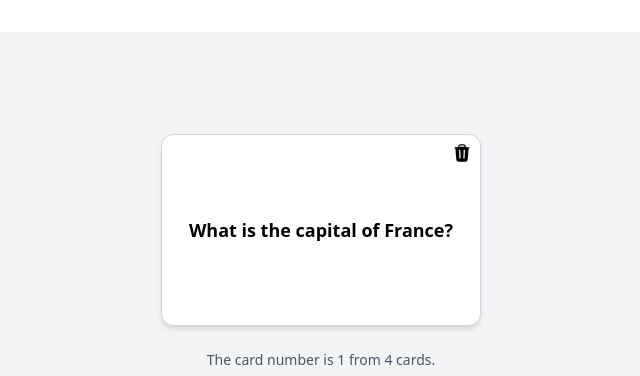
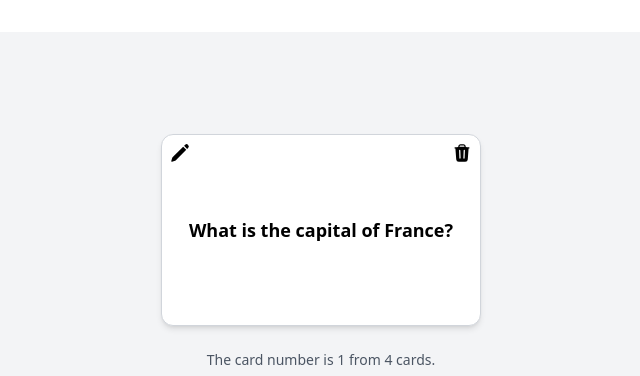
Before and after one commit to 6esterka/flashcards-project, a React (Vite) app: page / in a window 1280 px wide. Shown: the top 376 px of the page, without its empty margins (319-959 px from the left). Built offline with nearby package versions, Linux system fonts and the light colour scheme.

Commit message:
Removing useless comments, Code optimisation, Creating EditCardButton

```diff
--- /dev/null
+++ b/src/components/EditCardButton.tsx
@@ -0,0 +1,26 @@
+
+
+const EditCardButton: React.FC<object> = () => {
+  const onEditButtonClickHandler = (
+    event: React.MouseEvent<HTMLButtonElement>
+  ) => {
+    event.stopPropagation();
+  };
+  return (
+    <button
+      className="absolute top-2 left-2 hover:text-red-700 transition-colors duration-200"
+      onClick={onEditButtonClickHandler}
+    >
+      <svg
+        xmlns="http://www.w3.org/2000/svg"
+        viewBox="0 0 24 24"
+        fill="currentColor"
+        className="w-5 h-5"
+      >
+        <path d="M21.731 2.269a2.625 2.625 0 0 0-3.712 0l-1.157 1.157 3.712 3.712 1.157-1.157a2.625 2.625 0 0 0 0-3.712ZM19.513 8.199l-3.712-3.712-12.15 12.15a5.25 5.25 0 0 0-1.32 2.214l-.8 2.685a.75.75 0 0 0 .933.933l2.685-.8a5.25 5.25 0 0 0 2.214-1.32L19.513 8.2Z" />
+      </svg>
+    </button>
+  );
+};
+
+export default EditCardButton;
--- a/src/components/Flashcard.tsx
+++ b/src/components/Flashcard.tsx
@@ -1,5 +1,7 @@
-import React, { useState,useEffect } from "react";
+import React, { useState} from "react";
 import type { Flashcard } from "../types/flashcard";
+import RemoveCardButton from "./RemoveCardButton";
+import FrontCard from "./FrontCard";
 
 interface FlashcardProps {
   card: Flashcard;
@@ -9,29 +11,11 @@ interface FlashcardProps {
 
 const FlashcardComponent: React.FC<FlashcardProps> = ({ card, onDelete,isBeingDeleted }) => {
   const [flipped, setFlipped] = useState(false);
-  // const [isBeingDeleted, setIsBeingDeleted] = useState(false);
   if (!card) return null;
 
   const handleFlip = () => setFlipped((prev) => !prev);
 
-  const onDeleteButtonClick = (event: React.MouseEvent<HTMLButtonElement>) => {
-    event.stopPropagation();
-    if (confirm("Would you like to remove the card?")) {
-      onDelete(card.id);
-      // setTimeout(() => {
-      //   onDelete(card.id);
-      // }, 300);
-    }
-  };
 
-  // useEffect(()=>{
-  //   if(isBeingDeleted){
-  //     const timer=setTimeout(()=>{
-  //       onDelete(card.id);
-  //     },300);
-  //     return ()=>clearTimeout(timer);
-  //   }
-  // },[isBeingDeleted,onDelete,card.id]);
   return (
     <div
       onClick={handleFlip}
@@ -45,31 +29,7 @@ const FlashcardComponent: React.FC<FlashcardProps> = ({ card, onDelete,isBeingDe
         }`}
       >
         {/* Front card */}
-        <div
-          className="absolute w-full h-full
-        backface-hidden bg-white border border-gray-300 rounded-xl shadow-md flex items-center justify-center
-        p-4 text-lg font-semibold"
-        >
-          <button
-            className="absolute top-2 right-2 hover:text-red-700 transition-colors duration-200"
-            onClick={onDeleteButtonClick}
-            title="Remove card"
-          >
-            <svg
-              xmlns="http://www.w3.org/2000/svg"
-              viewBox="0 0 24 24"
-              fill="currentColor"
-              className="w-5 h-5"
-            >
-              <path
-                fillRule="evenodd"
-                d="M16.5 4.478v.227a48.816 48.816 0 0 1 3.878.512.75.75 0 1 1-.256 1.478l-.209-.035-1.005 13.07a3 3 0 0 1-2.991 2.77H8.084a3 3 0 0 1-2.991-2.77L4.087 6.66l-.209.035a.75.75 0 0 1-.256-1.478A48.567 48.567 0 0 1 7.5 4.705v-.227c0-1.564 1.213-2.9 2.816-2.951a52.662 52.662 0 0 1 3.369 0c1.603.051 2.815 1.387 2.815 2.951Zm-6.136-1.452a51.196 51.196 0 0 1 3.273 0C14.39 3.05 15 3.684 15 4.478v.113a49.488 49.488 0 0 0-6 0v-.113c0-.794.609-1.428 1.364-1.452Zm-.355 5.945a.75.75 0 1 0-1.5.058l.347 9a.75.75 0 1 0 1.499-.058l-.346-9Zm5.48.058a.75.75 0 1 0-1.498-.058l-.347 9a.75.75 0 0 0 1.5.058l.345-9Z"
-                clipRule="evenodd"
-              />
-            </svg>
-          </button>
-          {card.question}
-        </div>
+        <FrontCard card={card} onDelete={onDelete}/>
         {/* Back card */}
         <div
           className="absolute w-full h-full
--- /dev/null
+++ b/src/components/FrontCard.tsx
@@ -0,0 +1,24 @@
+import type { Flashcard } from "../types/flashcard";
+import EditCardButton from "./EditCardButton";
+import RemoveCardButton from "./RemoveCardButton";
+
+interface FrontCardProps {
+  card: Flashcard;
+  onDelete: (id: string) => void;
+}
+
+const FrontCard: React.FC<FrontCardProps> = ({ card, onDelete }) => {
+  return (
+    <div
+      className="absolute w-full h-full
+        backface-hidden bg-white border border-gray-300 rounded-xl shadow-md flex items-center justify-center
+        p-4 text-lg font-semibold"
+    >
+      <RemoveCardButton cardId={card.id} onDelete={onDelete} />
+      <EditCardButton/>
+      {card.question}
+    </div>
+  );
+};
+
+export default FrontCard;
--- /dev/null
+++ b/src/components/RemoveCardButton.tsx
@@ -0,0 +1,38 @@
+interface RemoveCardButtonProps {
+  cardId: string;
+  onDelete: (id: string) => void;
+}
+
+const RemoveCardButton: React.FC<RemoveCardButtonProps> = ({
+  cardId,
+  onDelete,
+}) => {
+  const onDeleteButtonClick = (event: React.MouseEvent<HTMLButtonElement>) => {
+    event.stopPropagation();
+    if (confirm("Would you like to remove the card?")) {
+      onDelete(cardId);
+    }
+  };
+  return (
+    <button
+      className="absolute top-2 right-2 hover:text-red-700 transition-colors duration-200"
+      onClick={onDeleteButtonClick}
+      title="Remove card"
+    >
+      <svg
+        xmlns="http://www.w3.org/2000/svg"
+        viewBox="0 0 24 24"
+        fill="currentColor"
+        className="w-5 h-5"
+      >
+        <path
+          fillRule="evenodd"
+          d="M16.5 4.478v.227a48.816 48.816 0 0 1 3.878.512.75.75 0 1 1-.256 1.478l-.209-.035-1.005 13.07a3 3 0 0 1-2.991 2.77H8.084a3 3 0 0 1-2.991-2.77L4.087 6.66l-.209.035a.75.75 0 0 1-.256-1.478A48.567 48.567 0 0 1 7.5 4.705v-.227c0-1.564 1.213-2.9 2.816-2.951a52.662 52.662 0 0 1 3.369 0c1.603.051 2.815 1.387 2.815 2.951Zm-6.136-1.452a51.196 51.196 0 0 1 3.273 0C14.39 3.05 15 3.684 15 4.478v.113a49.488 49.488 0 0 0-6 0v-.113c0-.794.609-1.428 1.364-1.452Zm-.355 5.945a.75.75 0 1 0-1.5.058l.347 9a.75.75 0 1 0 1.499-.058l-.346-9Zm5.48.058a.75.75 0 1 0-1.498-.058l-.347 9a.75.75 0 0 0 1.5.058l.345-9Z"
+          clipRule="evenodd"
+        />
+      </svg>
+    </button>
+  );
+};
+
+export default RemoveCardButton;
--- a/src/hooks/useFlashcards.ts
+++ b/src/hooks/useFlashcards.ts
@@ -107,12 +107,7 @@ export function useFlashcards() {
         return newCards;
       });
       setPendingDeleteId(null);
-      // setCards(cardsArray=>cardsArray.filter(card=>card.id!==id));
-      // setPendingDeleteId(null);
-      // const newIndex = Math.min(currentCardIndex, newCards.length - 1);
-      // setCurrentCardIndex(newIndex >= 0 ? newIndex : 0);
     },300);
-    // setCards((cardsArray)=>cardsArray.filter(card=>card.id!==id))
   }
 
   return {
```
